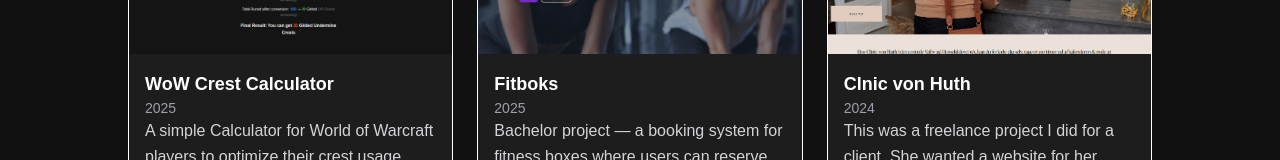
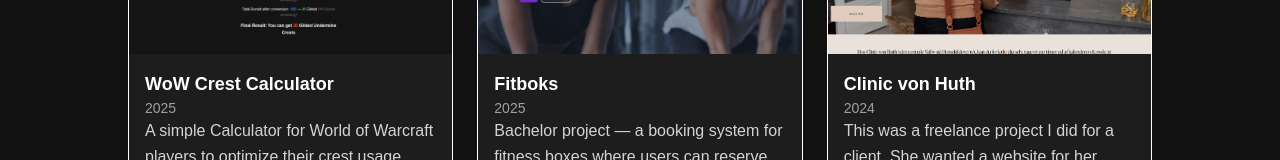
Before and after one commit to Helbob/millehelbo-redesign-portfolio, a Next.js app: page /en/portfolio in a window 1280 px wide. Shown: the part 413-573 px from the top of the page. Built offline with nearby package versions, Linux system fonts and the light colour scheme.

Commit message:
stavefejl

```diff
--- a/app/[lang]/portfolio/page.tsx
+++ b/app/[lang]/portfolio/page.tsx
@@ -139,7 +139,7 @@
           />
 
           <ProjectCard
-            title="Clnic von Huth"
+            title="Clinic von Huth"
             year="2024"
             tech={["Figma"]}
             thumbnail={clinicvonhuthProject}
```
